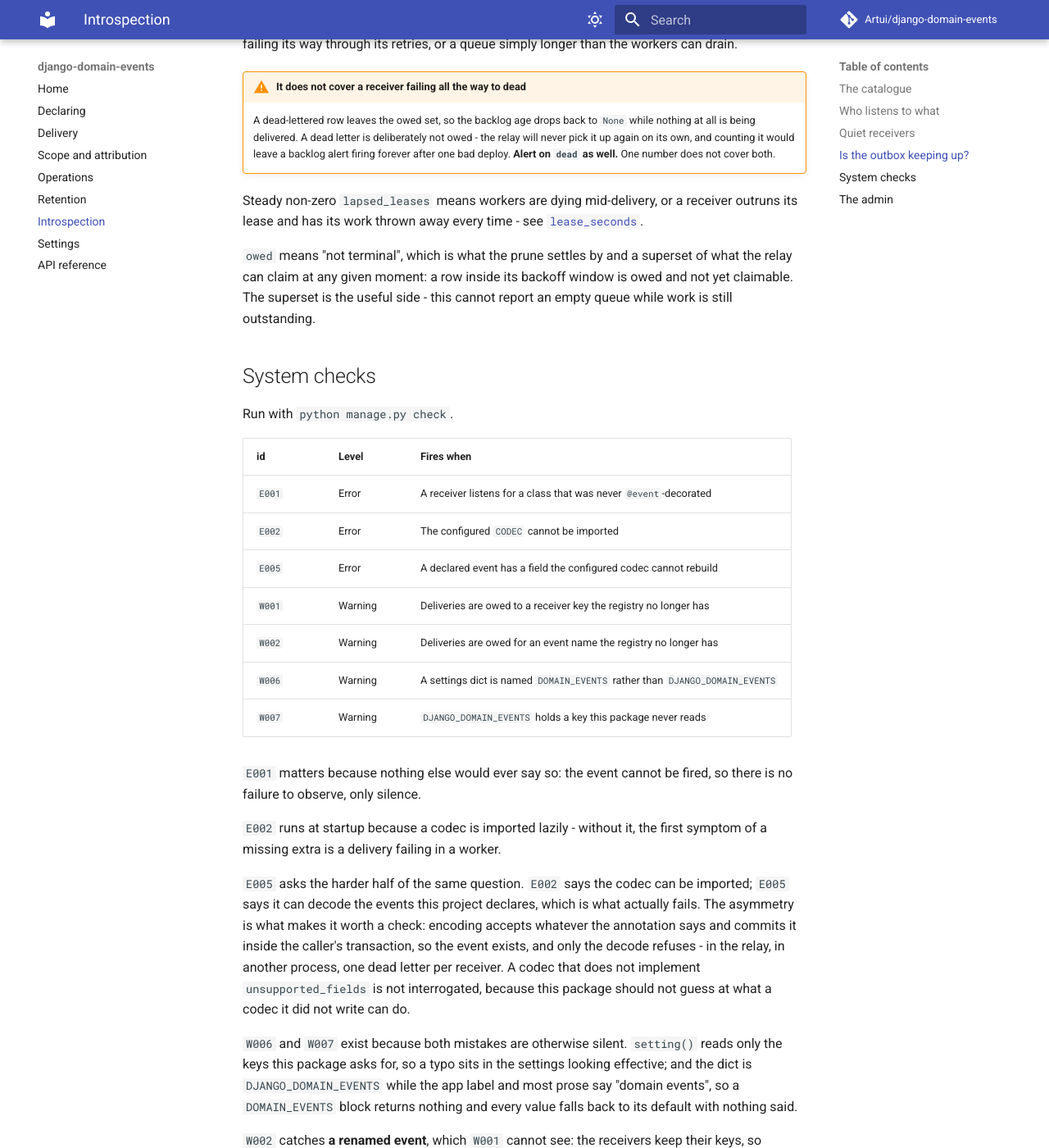
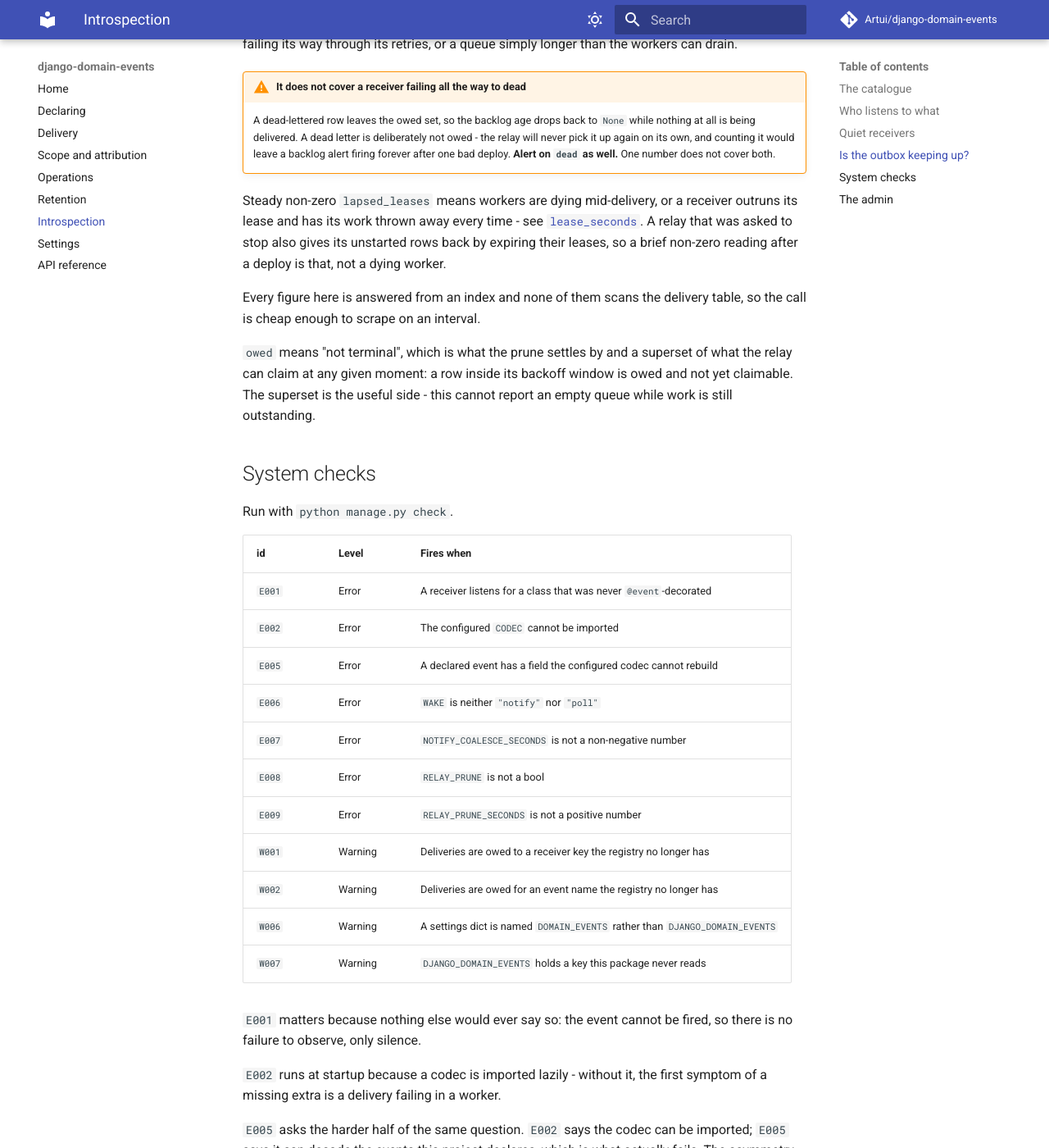
Before and after one commit to Artui/django-domain-events, an MkDocs documentation site: the page built from docs/introspection.md, in a window 1280 px wide and 1400 px high, scrolled down 3682 px. Shown: the whole window at 82% size. Built offline with MkDocs 1.6.1 and Material for MkDocs 9.7.7, drawn with Linux system fonts in a browser that asks for light colours; comment, search, counter and statistics services are not loaded.

Commit message:
Document the release: changelog, check table, hand_back reference
Co-Authored-By: Claude Sonnet 5.5 <noreply@anthropic.com>

```diff
--- a/docs/introspection.md
+++ b/docs/introspection.md
@@ -185,7 +185,12 @@ than the workers can drain.
 
 Steady non-zero `lapsed_leases` means workers are dying mid-delivery, or a
 receiver outruns its lease and has its work thrown away every time - see
-[`lease_seconds`](declaring.md#receivers).
+[`lease_seconds`](declaring.md#receivers). A relay that was asked to stop also
+gives its unstarted rows back by expiring their leases, so a brief non-zero
+reading after a deploy is that, not a dying worker.
+
+Every figure here is answered from an index and none of them scans the
+delivery table, so the call is cheap enough to scrape on an interval.
 
 `owed` means "not terminal", which is what the prune settles by and a superset
 of what the relay can claim at any given moment: a row inside its backoff window
@@ -201,6 +206,10 @@ Run with `python manage.py check`.
 | `E001` | Error | A receiver listens for a class that was never `@event`-decorated |
 | `E002` | Error | The configured `CODEC` cannot be imported |
 | `E005` | Error | A declared event has a field the configured codec cannot rebuild |
+| `E006` | Error | `WAKE` is neither `"notify"` nor `"poll"` |
+| `E007` | Error | `NOTIFY_COALESCE_SECONDS` is not a non-negative number |
+| `E008` | Error | `RELAY_PRUNE` is not a bool |
+| `E009` | Error | `RELAY_PRUNE_SECONDS` is not a positive number |
 | `W001` | Warning | Deliveries are owed to a receiver key the registry no longer has |
 | `W002` | Warning | Deliveries are owed for an event name the registry no longer has |
 | `W006` | Warning | A settings dict is named `DOMAIN_EVENTS` rather than `DJANGO_DOMAIN_EVENTS` |
```
Also changed, not shown: CHANGELOG.md (+75 -0 lines), docs/reference.md (+1 -0 lines).
